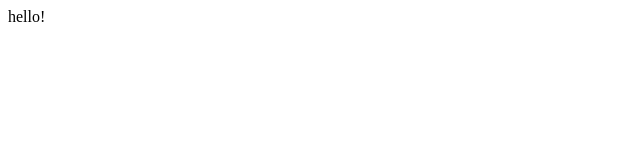
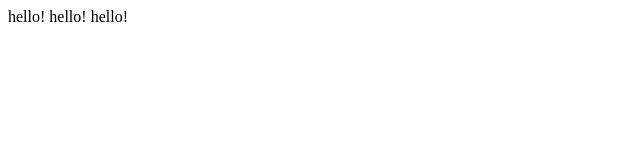
Before and after one commit to phamquoctu-se/myFirstProject, a plain HTML site: page index.html in a window 1280 px wide. Shown: the whole page, without its empty margins (0-640 px from the left). Drawn offline with Linux system fonts and the light colour scheme.

Commit message:
new file html

```diff
--- a/index.html
+++ b/index.html
@@ -8,7 +8,7 @@
 </head>
 
 <body>
-hello!
+hello! hello! hello!
 </body>
 
 </html>
```
